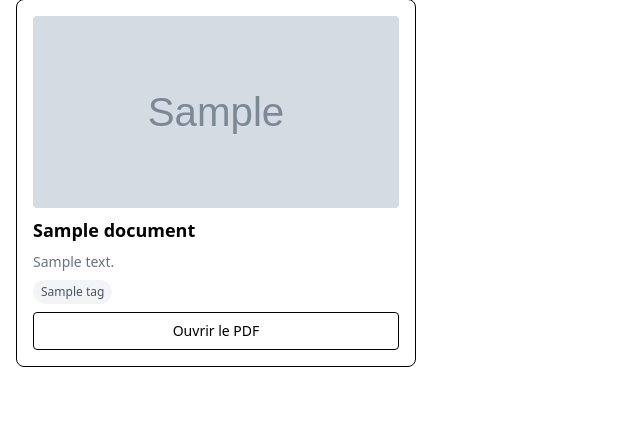
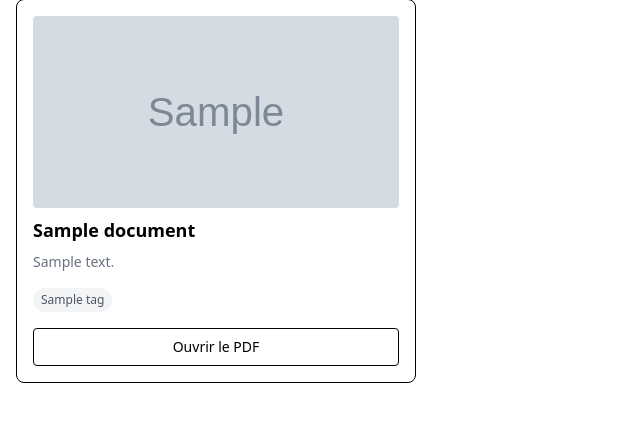
Before and after one commit to Jimpie1043/FX-Portfolio, a Django app: page /documentation/ in a window 1280 px wide. Shown: the part 214-636 px from the top of the page, without its empty margins (0-640 px from the left). Run offline with Django 5.2, Linux system fonts and the light colour scheme; tables that the repository leaves empty hold one stand-in row (values such as "Sample post"); grey boxes marked "Sample" are stand-in pictures; style sheets or scripts are compiled from the project's sources.

Commit message:
Add tag margin

```diff
--- a/documentation/templates/components/doc_cards.html
+++ b/documentation/templates/components/doc_cards.html
@@ -24,7 +24,7 @@
         </div>
 
         {% if document.tags.all %}
-          <div class="flex flex-wrap gap-2 select-none">
+          <div class="flex flex-wrap gap-2 my-2 select-none">
             {% for tag in document.tags.all %}
               <span class="doc-tags text-xs rounded-full bg-gray-100 text-gray-600 px-2 py-1">{{ tag.name }}</span>
             {% endfor %}
```
